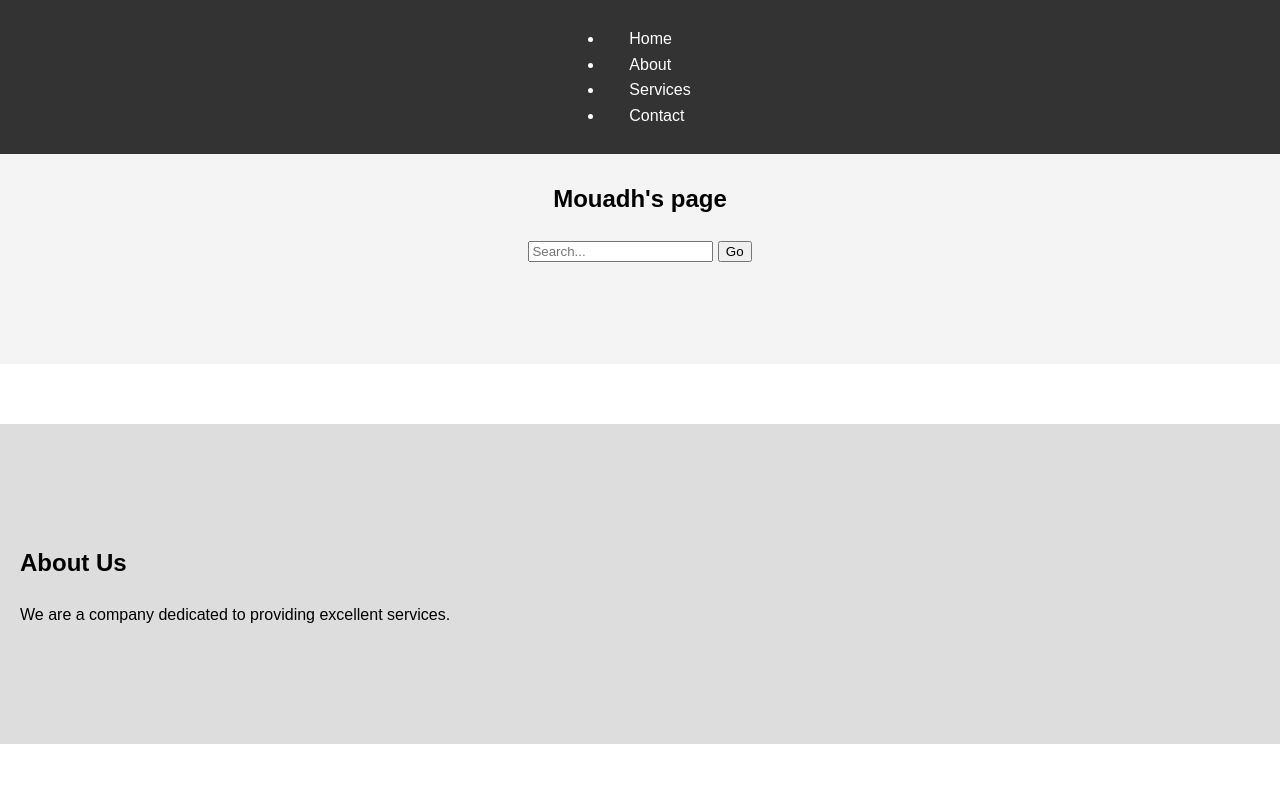
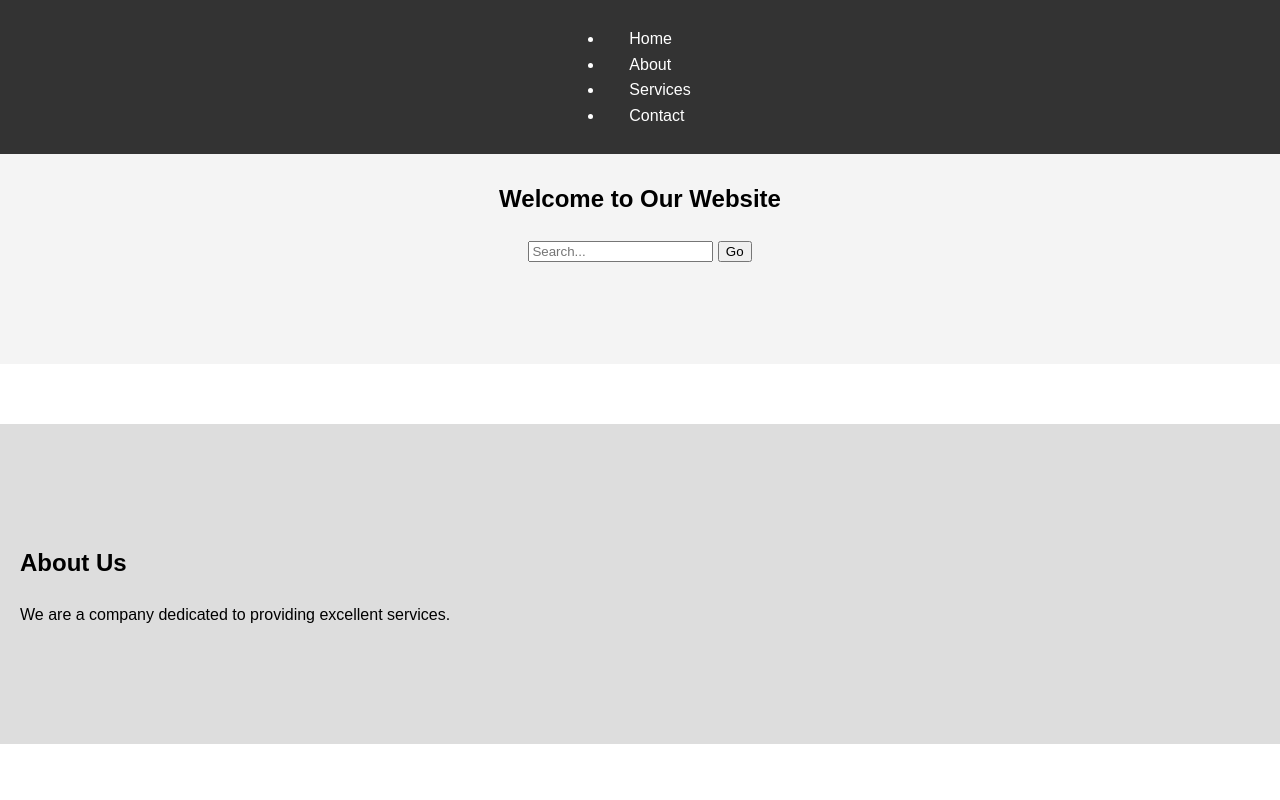
Before and after one commit to MouadhBoutaghane/webpage, a plain HTML site: page index1.html in a window 1280 px wide. Shown: the top 800 px of the page. Drawn offline with Linux system fonts and the light colour scheme.

Commit message:
Update index1.html

```diff
--- a/index1.html
+++ b/index1.html
@@ -3,7 +3,7 @@
 <head>
     <meta charset="UTF-8">
     <meta name="viewport" content="width=device-width, initial-scale=1.0">
-    <title>Responsive Single Page Website with Centered Search Bar</title>
+    <title>Responsive Single Page Website</title>
     <link rel="stylesheet" href="styles.css">
 </head>
 <body>
@@ -17,7 +17,7 @@
     </nav>
 
     <section id="home">
-        <h1>Mouadh's page</h1>
+        <h1>Welcome to Our Website</h1>
         <div class="search-bar">
             <input type="text" id="search" placeholder="Search...">
             <button onclick="performSearch()">Go</button>
```
